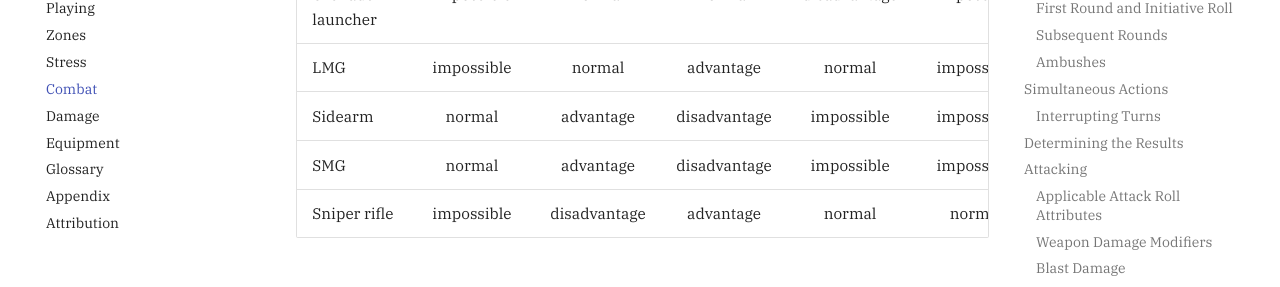
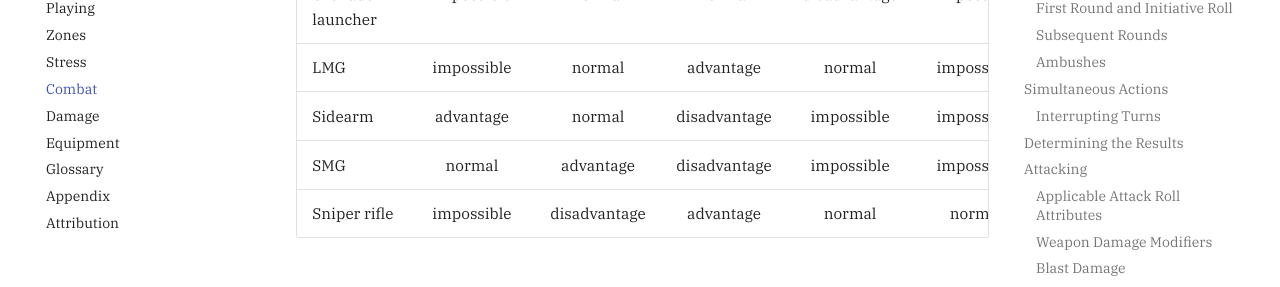
Before and after one commit to joemoose/psiops, an MkDocs documentation site: the page built from docs/combat.md, in a window 1280 px wide and 900 px high, scrolled down 6992 px. Shown: the part 154-441 px from the top of the window. Built offline with MkDocs 1.6.1 and Material for MkDocs 9.7.7, drawn with Linux system fonts in a browser that asks for light colours; plug-ins that fetch from the network failed and are left out; comment, search, counter and statistics services are not loaded.

```diff
--- a/docs/combat.md
+++ b/docs/combat.md
@@ -170,7 +170,7 @@ Weapon distance modifiers are as follows:
 | Frag grenade | normal | normal | impossible | impossible | impossible |
 | Grenade launcher | impossible | normal | normal | disadvantage | impossible |
 | LMG | impossible | normal | advantage | normal | impossible |
-| Sidearm | normal | advantage | disadvantage | impossible | impossible |
+| Sidearm | advantage | normal | disadvantage | impossible | impossible |
 | SMG | normal | advantage | disadvantage | impossible | impossible |
 | Sniper rifle | impossible | disadvantage | advantage | normal | normal |
 
```
